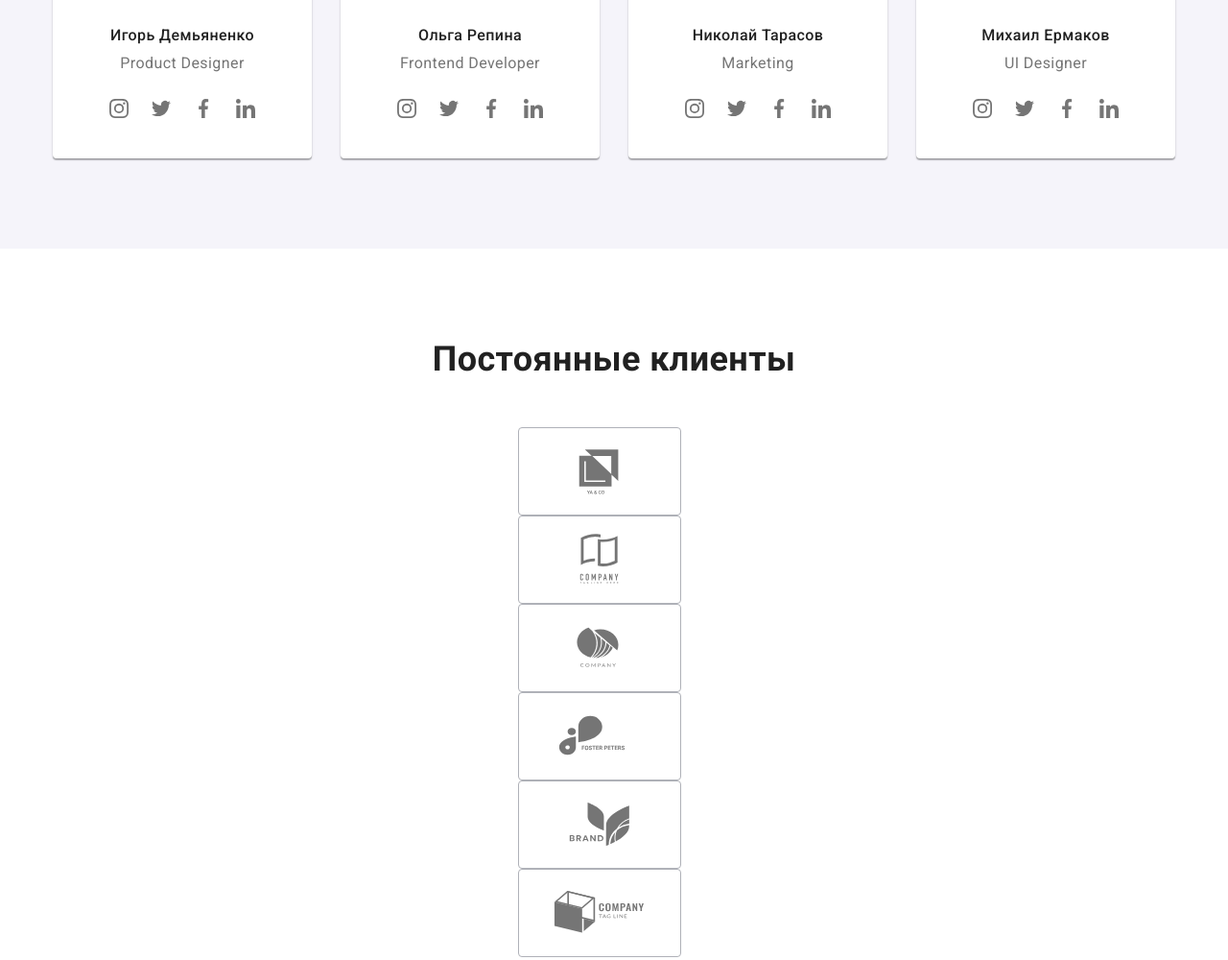
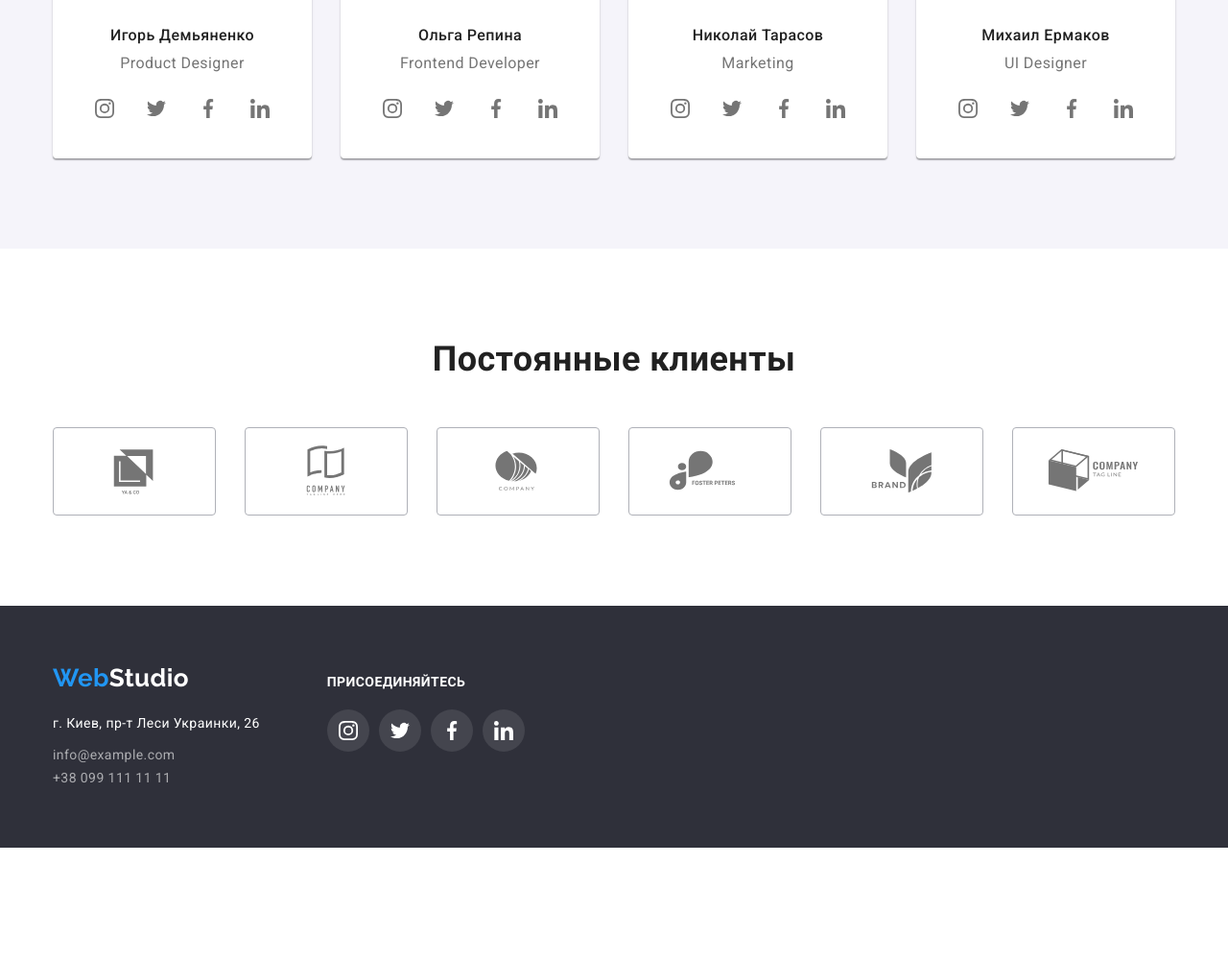
Before and after one commit to HeheTi/goit-markup-hw-04, a plain HTML site: page index.html in a window 1280 px wide. Shown: the part 2046-3046 px from the top of the page at 96% size. After the commit the page ends 2929 px from the top, so only its background shows below. Drawn offline with nearby package versions, Linux system fonts and the light colour scheme.

Commit message:
черновое дз

```diff
--- a/css/styles.css
+++ b/css/styles.css
@@ -467,7 +467,8 @@ p {
   display: flex;
   justify-content: center;
 }
-.social-item {
+.social-item:not(:last-child) {
+  margin-right: 10px;
 }
 .social-link {
   display: flex;
@@ -499,15 +500,15 @@ p {
 }
 
 /* Постоянные клиенты */
-.container.client {
-  display: flex;
+.our-client {
+  max-width: 100%;
+  display: block;
   flex-direction: column;
   justify-content: center;
   align-items: center;
 }
-.client-item {
-  /* width: 170px;
-  height: 92px; */
+.client-list {
+  display: flex;
 }
 .client-item:not(:last-child) {
   margin-right: 30px;
--- a/index.html
+++ b/index.html
@@ -367,7 +367,7 @@
 
       <!--Постоянные клиенты-->
       <section class="section">
-        <div class="container client">
+        <div class="container our-client">
           <h2 class="section-title">Постоянные клиенты</h2>
           <ul class="client-list">
             <li class="client-item list">
```
